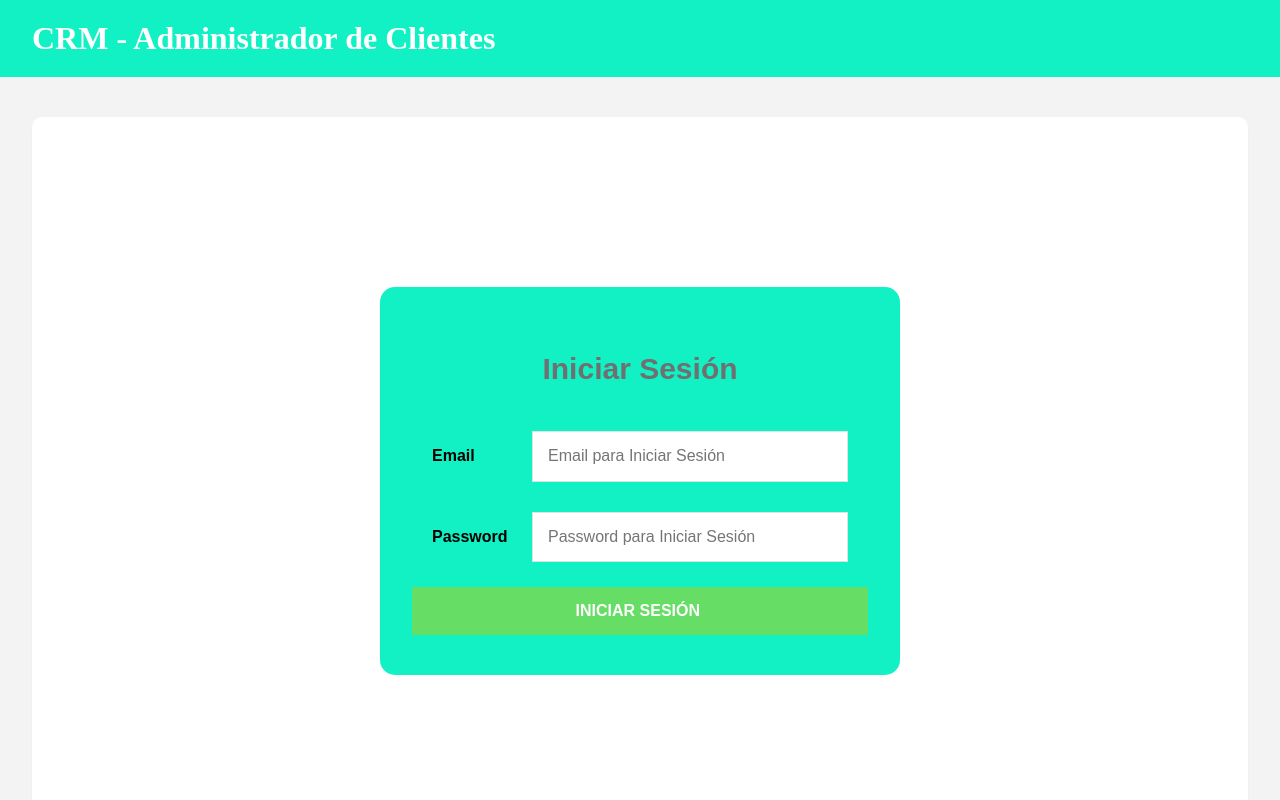
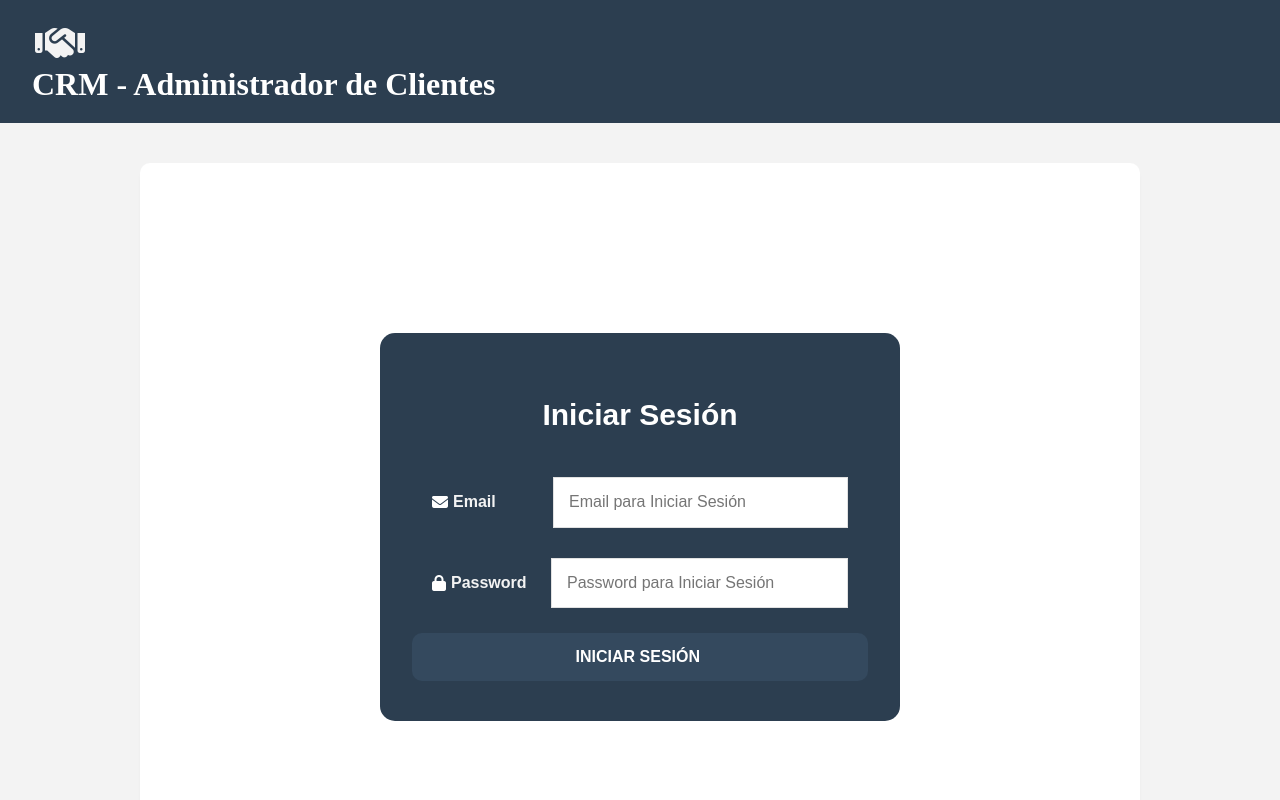
Before and after one commit to Lourdes-1984/CRM, a React (Create React App) app: page /iniciar-sesion in a window 1280 px wide. Shown: the top 800 px of the page. Built offline with nearby package versions, Linux system fonts and the light colour scheme; no server answers.

Commit message:
cambios en el front de css

```diff
--- a/public/css/app.css
+++ b/public/css/app.css
@@ -3,11 +3,13 @@
     --fontHeading: 'Staatliches', cursive;
 
     /** Colores **/
-    --azul : #12f1c4;
-    --rojo : #A01C48;
+    --azul : #5884eaff;
+    --rojo : #f11e3c;
     --naranja : #FFF8DC;
-    --amarillo: #ECA400;
-    --verde : rgb(102, 222, 102);
+    --amarillo: #d6e144;
+    --verde :#19cca3ff;
+    --negro : #2C3E50;
+    --negro2:#34495e;
 
     /** gris **/
     --gris: #969696;
@@ -27,6 +29,23 @@ html {
 *, *:before, *:after {
     box-sizing: inherit;
 }
+.card {
+    box-shadow: 0 4px 8px 0 rgba(0,0,0,0.2);
+    transition: 0.3s;
+    width: 40%;
+    margin-bottom: 5px;
+    padding: 2px 16px;
+    border-radius: 10px;
+    background-color: #f0f8ff66;
+  }
+
+  .card:hover {
+    box-shadow: 0 8px 16px 0 rgba(0,0,0,0.2);
+  }
+
+  .container {
+    padding: 2px 16px;
+  }
 a {
     font-family: var(--fontTexto);
     color: black;
@@ -40,6 +59,9 @@ h2 {
     font-family: var(--fontTexto);
     color: var(--grisOscuro);
     font-size: 3rem;
+}
+ .clientesh2{
+    margin-left: 47px;
 }
 .contenedor {
     max-width: 1400px;
@@ -62,6 +84,7 @@ h2 {
     display: block;
     font-family: var(--fontTexto);
     border: none;
+    border-radius: 10px;
     flex: 0 0 100%;
     width: 100%;
 }
@@ -88,10 +111,10 @@ h2 {
     background-color: var(--naranja);
 }
 .btn-amarillo {
-    background-color: var(--amarillo);
+    background-color: var(--negro2);
 }
 .btn-verde {
-    background-color: var(--verde);
+    background-color: var(--negro);
 }
 .btn:disabled {
     opacity: .4;
@@ -99,11 +122,12 @@ h2 {
 .nvo-cliente {
     padding: 2rem 4rem;
     width: auto;
+    margin-left: 47px;
 }
 .btn-eliminar {
     margin-top: 1rem;
     font-family: "Font Awesome 5 Free", Arial, Helvetica, sans-serif;
-    font-weight: 900;
+    font-weight: 700;
 }
 /** GRID **/
 @media (min-width: 768px) {
@@ -119,8 +143,16 @@ h2 {
     }
 }
 .barra {
-    background-color: var(--azul);
+    background-color: var(--negro);
     padding: 2rem 0;
+}
+.barra::before {
+    font-family: "Font Awesome 5 Free";
+    font-weight: 900;
+    font-size: 40px;
+    content: "\f2b5";
+    color: var(--grisClaro);
+    margin-left: 35px;
 }
 .barra h1 {
     margin:0;
@@ -201,6 +233,8 @@ h2 {
     background-color: white;
     padding: 2rem 3rem;
     min-height: 80rem;
+    margin: auto;
+    max-width: 1000px;
     -webkit-box-shadow: 0px 7px 6px -5px rgba(0,0,0,0.36);
     -moz-box-shadow: 0px 7px 6px -5px rgba(0,0,0,0.36);
     box-shadow: 0px 7px 6px -5px rgba(0,0,0,0.36);
@@ -213,6 +247,38 @@ h2 {
 .listado-pedidos {
     list-style: none;
     padding: 0;
+    width: 90%;
+    margin: auto;
+}
+.container-cliente{
+    list-style: none;
+    padding: 0;
+    width: 90%;
+    display: flex;
+    flex-wrap:wrap  ;
+    justify-content: space-between;
+    margin: auto;
+    margin-top:2rem;
+}
+.container-producto{
+    list-style: none;
+    padding: 0;
+    width: 100%;
+    display: flex;
+    flex-wrap:wrap  ;
+    justify-content: space-between;
+    margin: auto;
+    margin-top:2rem;
+}
+.container-pedido{
+    list-style: none;
+    padding: 0;
+    width: 100%;
+    display: flex;
+    flex-wrap:wrap  ;
+    justify-content: space-between;
+    margin: auto;
+    margin-top:2rem;
 }
 .cliente,
 .producto,
@@ -339,6 +405,7 @@ form .campo {
 form .campo label {
     font-weight: bold;
     font-family: var(--fontTexto);
+    color: var(--grisClaro);
     flex: 0 0 100px;
 }
 form .campo input:not([type="submit"]){
@@ -442,12 +509,21 @@ h3.resumen-titulo {
     max-width: 520px;
     margin: 15rem  auto 0 auto;
     padding: 4rem 2rem;
-    background-color: var(--azul);
+    background-color: var(--negro);
     border-radius: 1.5rem;
 }
 .login h2 {
     text-align: center;
+    color: #fff;
 }
 .login .contenedor-formulario {
 
 }
+.fa-envelope{
+    color: white;
+    margin-right: 5px;
+}
+.fa-lock{
+    color: white;
+    margin-right: 5px;
+}
--- /dev/null
+++ b/src/components/Card/Card.css
@@ -0,0 +1,11 @@
+.container {
+    box-shadow: 0 4px 8px 0 rgba(0,0,0,0.2);
+    transition: 0.3s;
+    width: 200px;
+    height: 200px;
+    background-color: aqua;
+  }
+
+  .container:hover {
+    box-shadow: 0 8px 16px 0 rgba(0,0,0,0.2);
+  }
--- /dev/null
+++ b/src/components/Card/Card.js
@@ -0,0 +1,24 @@
+import React from 'react'
+import "./Card.css"
+
+function Card() {
+  return (
+    <div className=''>
+      <img src='' alt=''/>
+      <div>
+        <p>Nombre:</p>
+        <p>Empresa:</p>
+        <p>Email:</p>
+        <p>Telefono:</p>
+
+      </div>
+      <div>
+        <button>Editar</button>
+        <button>Eliminar</button>
+
+      </div>
+    </div>
+  )
+}
+
+export default Card
--- a/src/components/auth/Login.js
+++ b/src/components/auth/Login.js
@@ -77,18 +77,21 @@ function Login() {
                 <div className='contenedor-formulario'>
                     <form onSubmit={iniciarSesion}>
                         <div className='campo'>
+                        <i class="fa-solid fa-envelope"></i>
                             <label>Email</label>
                             <input
                                 type="text"
                                 name="email"
-                                placeholder="Email para Iniciar Sesión"
+                                placeholder="Email para Iniciar Sesión "
                                 require
                                 onChange={leerDatos}
                             />
                         </div>
                         <div className='campo'>
+                        <i class="fa-solid fa-lock"></i>
                             <label>Password</label>
                             <input
+
                                 type="password"
                                 name="password"
                                 placeholder="Password para Iniciar Sesión"
@@ -99,9 +102,10 @@ function Login() {
                         </div>
 
                         <input
+                            placeholder='Iniciar Sesión'
                             type="submit"
                             value="Iniciar Sesión "
-                            className='btn btn-verde btn-block'
+                            className='btn btn-amarillo btn-block '
 
 
                         />
--- a/src/components/clientes/Cliente.js
+++ b/src/components/clientes/Cliente.js
@@ -33,11 +33,11 @@ function Cliente({cliente}) {
       });
    }
   return (
-    <li className="cliente">
-    <div className="info-cliente">
-        <p className="nombre">{nombre} {apellido}</p>
-        <p className="empresa">{empresa}</p>
-        <p>{email}</p>
+    <div className="card">
+    <div className="">
+        <p className="nombre">Nombre: {nombre} {apellido}</p>
+        <p className="empresa">Empresa: {empresa}</p>
+        <p>Email: {email}</p>
         <p>Tel: {telefono}</p>
     </div>
     <div className="acciones">
@@ -54,7 +54,7 @@ function Cliente({cliente}) {
             Eliminar Cliente
         </button>
     </div>
-</li>
+</div>
 
   )
 }
--- a/src/components/clientes/Clientes.js
+++ b/src/components/clientes/Clientes.js
@@ -5,6 +5,7 @@ import Cliente from "./Cliente";
 import { Link } from "react-router-dom";
 import { useNavigate } from "react-router-dom";
 import { CRMContext } from "../../context/CRMContext";
+import Card from "../Card/Card.js";
 
 function Clientes() {
   const navigate = useNavigate();
@@ -53,18 +54,20 @@ const {clientes} = state;
   //if (!clientes.length) return <p> NO hay clientes</p>;
   return (
     <Fragment>
-      <h2> Clientes</h2>
-      <Link to={"/clientes/nuevo"} className="btn btn-verde nvo-cliente">
+      <h2 className="clientesh2"> Clientes</h2>
+      <Link to={"/clientes/nuevo"} className="btn btn-verde nvo-cliente" >
 
         <i className="fas fa-plus-circle"></i>
+
         Nuevo Cliente
       </Link>
-      <ul className="listado-clientes">
+
+      <section className="container-cliente">
         {clientes &&
           clientes.map((cliente) => (
             <Cliente key={cliente._id} cliente={cliente} />
           ))}
-      </ul>
+      </section>
     </Fragment>
   );
 }
--- a/src/components/layout/Header.js
+++ b/src/components/layout/Header.js
@@ -24,6 +24,7 @@ const cerrarSesion = ()=>{
     <header className='barra'>
         <div className='contenedor'>
           <div className='contenido-barra'>
+          {/* <i class="fa-solid fa-handshake"></i> */}
           <h1>CRM - Administrador de Clientes</h1>
 
           {state.isLogin ? (
--- a/src/components/pedidos/Pedidos.js
+++ b/src/components/pedidos/Pedidos.js
@@ -22,14 +22,14 @@ function Pedidos() {
   return (
     <Fragment>
       <h2>Pedidos</h2>
-      <ul className="listado-pedidos">
+      <section className="container-pedido">
         {pedidos.length ? pedidos.map((pedido) => {
           console.log(pedido);
           return(
             <DetallePedido key={pedido._id} {...pedido} idPedido={pedido && pedido._id}/>
           )
         }) : <p>No hay pedidos</p>}
-      </ul>
+      </section>
     </Fragment>
   );
 }
--- a/src/components/productos/Producto.js
+++ b/src/components/productos/Producto.js
@@ -45,18 +45,18 @@ function Producto({producto}) {
 
 
     //extraer los valores
-    const {_id , nombre, precio,descripcion, imagen, } = producto;
+    const {_id , nombre, precio,descripcion, imagen } = producto;
 
     return(
 
-    <li className="producto">
+    <div className="card">
             <div className="info-producto">
                 <p className="nombre">{nombre}</p>
                 <p className="precio">${precio}</p>
                 <p className="precio">{descripcion}</p>
                 {
                 imagen ? (
-                    <img src={`${URL_BASE}/${imagen}`} alt= 'imagen'/>
+                    <img src={`${URL_BASE}/${imagen}`} alt= 'imagen' width= '100%'/>
                 ): null }
 
 
@@ -71,7 +71,7 @@ function Producto({producto}) {
                     Eliminar producto
                 </button>
             </div>
-        </li>
+        </div>
   )
 }
 
--- a/src/components/productos/Productos.js
+++ b/src/components/productos/Productos.js
@@ -55,16 +55,16 @@ function Productos() {
   return (
     <Fragment>
       <h2>Productos</h2>
-      <Link to={"/productos/nuevo"} className="btn btn-verde nvo-cliente">
+      <Link to={"/productos/nuevo"} className="btn btn-verde ">
         {" "}
         <i className="fas fa-plus-circle"></i>
         Nuevo Producto
       </Link>
-      <ul className="listado-productos">
+      <section className="container-producto">
         {productos?.map((producto) => (
           <Producto key={producto._id} producto={producto} />
         ))}
-      </ul>
+      </section>
     </Fragment>
   );
 }
```
Also changed, not shown: src/components/pedidos/DetallePedido.js (+18 -6 lines), 10 other files (tests, documents, lock files or other folders).
